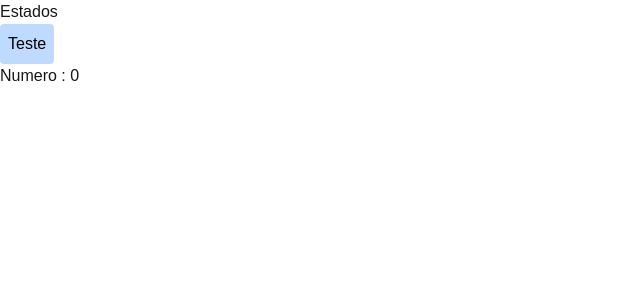
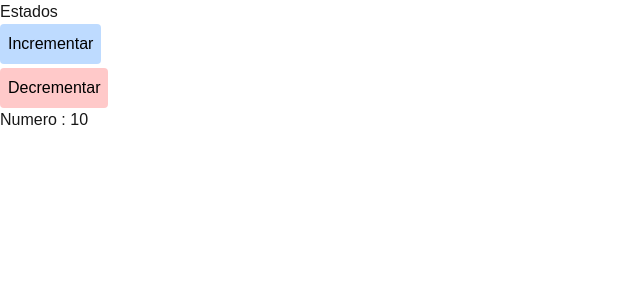
Before and after one commit to gabrielhdantaspimentel/Full-Stack-Web-com-Node-JavaScript-e-TypeScript, a Next.js app in the folder Section 30 - React/react-fundamentos/: page /fundamentos/6_estado in a window 1280 px wide. Shown: the top 300 px of the page, without its empty margins (0-640 px from the left). Built offline with nearby package versions, Linux system fonts and the light colour scheme.

Commit message:
Aula 327 - Componente com estado

```diff
--- a/Section 30 - React/react-fundamentos/src/app/fundamentos/6_estado/page.tsx
+++ b/Section 30 - React/react-fundamentos/src/app/fundamentos/6_estado/page.tsx
@@ -1,12 +1,23 @@
 'use client'
+
+import { useState } from "react"
 
 export default function Page(){
 
-    let numero = 0
+    // let numero = 0
+    let [numero, setNumero] = useState(10)
+    // Vai retornar um array [numero, funcao]
+    //useState(0) - Valor inicial sempre fica dentro do parenteses
+    function incrementar(){
+        // numero += 1
+        setNumero( numero + 1 )
+        // console.log("Numero " + numero)
+    }
 
-    function incrementar(){
-        numero += 1
-        console.log("Numero " + numero)
+    function decrementar(){
+        // numero += 1
+        setNumero( numero - 1 )
+        // console.log("Numero " + numero)
     }
 
     return (
@@ -20,8 +31,20 @@ export default function Page(){
             rounded
             p-2
             ">
-                Teste
+                Incrementar
             </button>
+
+            <br />
+
+            <button
+            onClick={decrementar}
+            className="
+            bg-red-200 text-black mt-1 rounded p-2
+            ">
+                Decrementar
+            </button>
+
+
 
             <p>Numero : { numero }</p>
 
```
